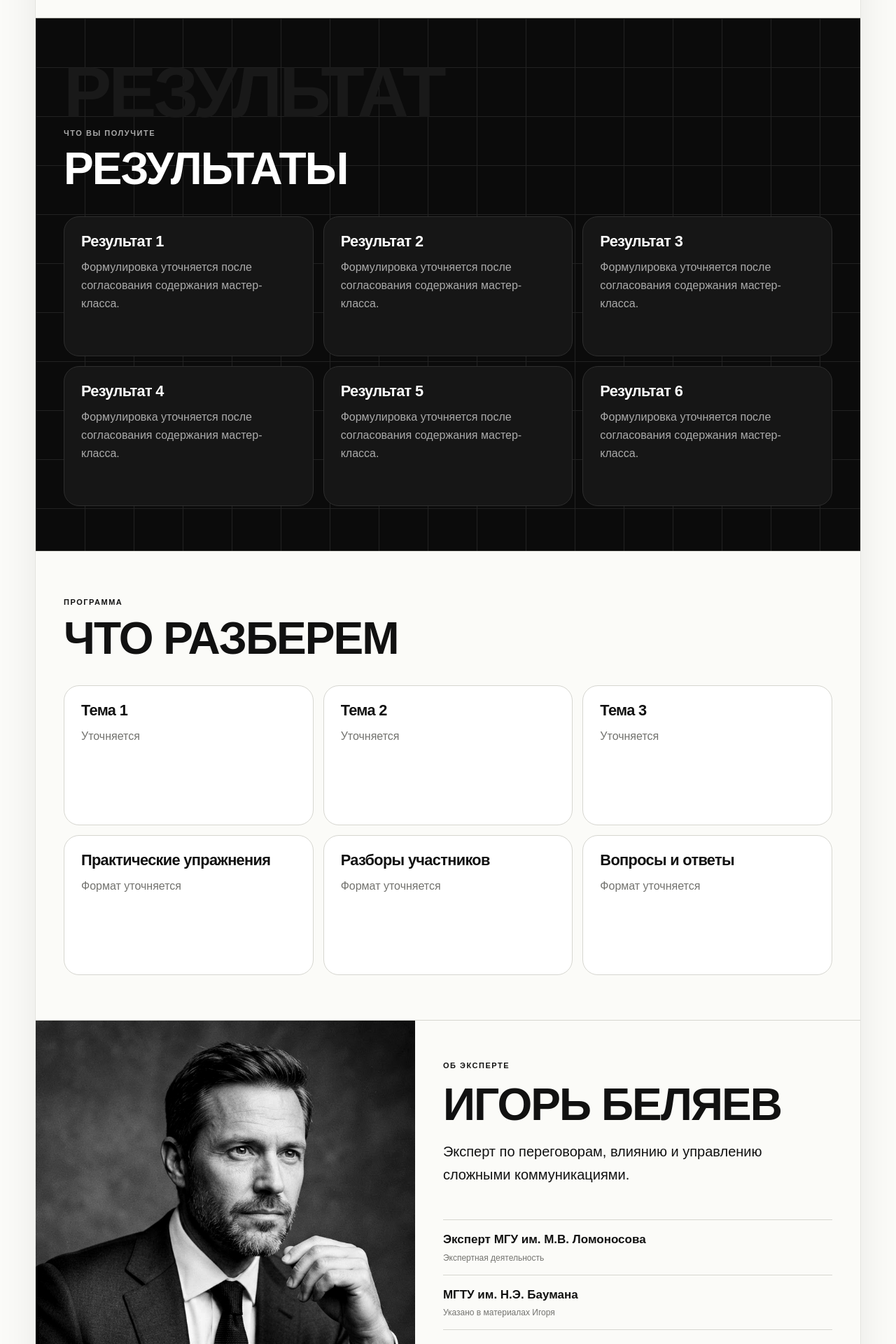
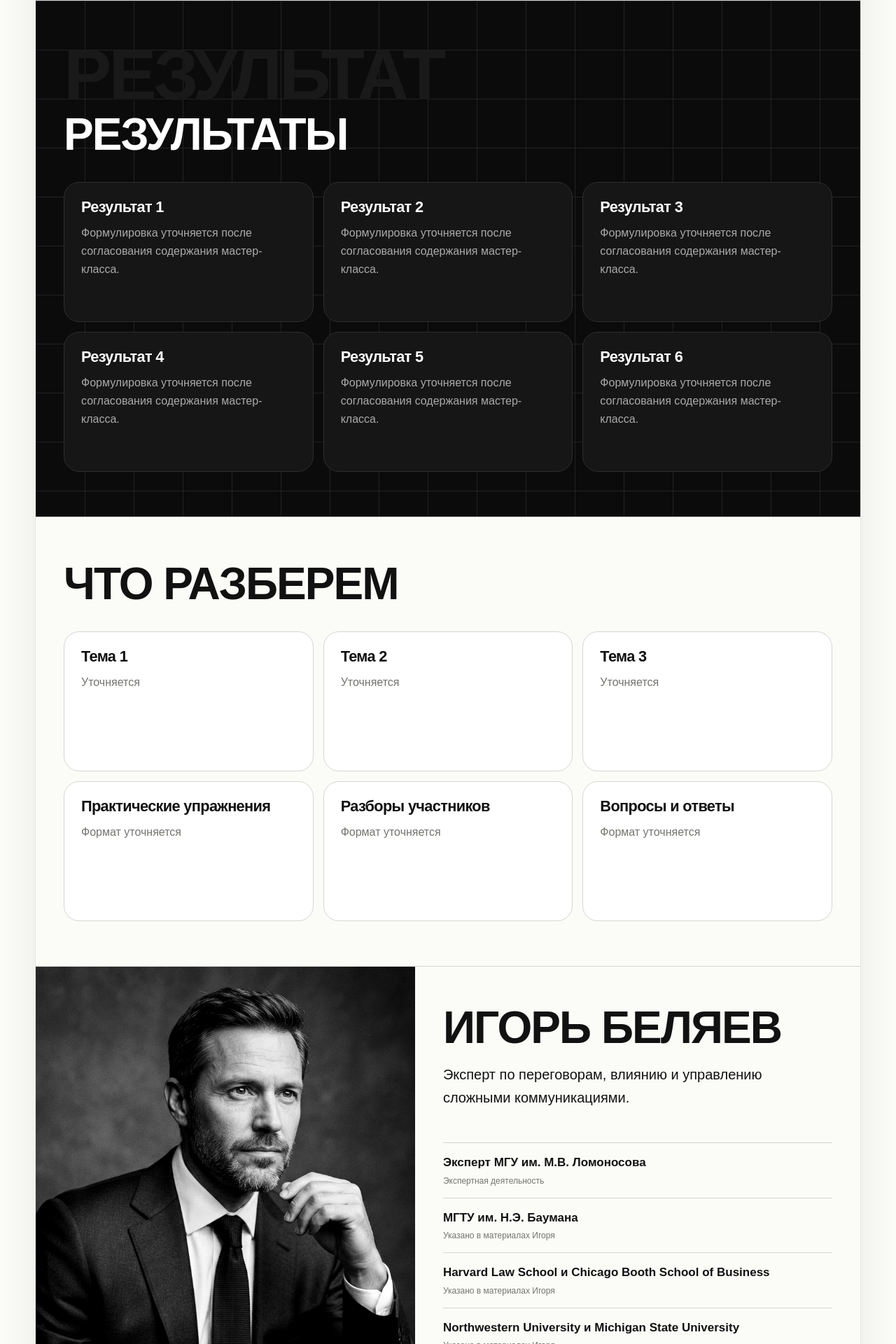
Before and after one commit to egorundr/igor-belyaev, a Next.js app: page /master in a window 1280 px wide. Shown: the part 1505-3425 px from the top of the page at 70% size. Built offline with nearby package versions, Linux system fonts and the light colour scheme.

Commit message:
refactor: streamline section headers and remove redundant text

```diff
--- a/app/master/page.tsx
+++ b/app/master/page.tsx
@@ -149,7 +149,6 @@ export default function MasterPage() {
           >
             ПЕРЕГОВОРЫ
           </span>
-          <p className={`mt-2 ${kicker}`}>Для кого подходит мастер-класс</p>
           <h2 className={`mt-3 ${sectionTitle}`}>Для кого</h2>
           <div className="mt-9 grid grid-cols-1 gap-3.5 sm:grid-cols-2 lg:grid-cols-3">
             {audience.map((item) => (
@@ -179,7 +178,6 @@ export default function MasterPage() {
           >
             РЕЗУЛЬТАТ
           </span>
-          <p className={`mt-2 ${kicker} text-[#aaaaaa]`}>Что вы получите</p>
           <h2 className={`mt-3 ${sectionTitle}`}>Результаты</h2>
           <div className="mt-9 grid grid-cols-1 gap-3.5 sm:grid-cols-2 lg:grid-cols-3">
             {results.map((item) => (
@@ -196,8 +194,7 @@ export default function MasterPage() {
 
         {/* Программа */}
         <section className="border-b border-line px-6 py-16 sm:px-10">
-          <p className={kicker}>Программа</p>
-          <h2 className={`mt-3 ${sectionTitle}`}>Что разберем</h2>
+          <h2 className={sectionTitle}>Что разберем</h2>
           <div className="mt-9 grid grid-cols-1 gap-3.5 sm:grid-cols-2 lg:grid-cols-3">
             {program.map((item) => (
               <div
@@ -225,8 +222,7 @@ export default function MasterPage() {
           </div>
           <div className="flex flex-col justify-between gap-8 px-6 py-12 sm:px-10 lg:py-14">
             <div>
-              <p className={kicker}>Об эксперте</p>
-              <h2 className="mt-4 text-[clamp(2.5rem,5vw,4rem)] font-black uppercase leading-[0.98] tracking-[-0.03em]">
+              <h2 className="text-[clamp(2.5rem,5vw,4rem)] font-black uppercase leading-[0.98] tracking-[-0.03em]">
                 Игорь Беляев
               </h2>
               <p className="mt-5 max-w-[46ch] text-lg leading-relaxed text-charcoal sm:text-xl">
@@ -251,8 +247,7 @@ export default function MasterPage() {
 
         {/* Кейсы */}
         <section className="border-b border-line px-6 py-16 sm:px-10">
-          <p className={kicker}>Кейсы клиентов</p>
-          <h2 className={`mt-3 ${sectionTitle}`}>Кейсы</h2>
+          <h2 className={sectionTitle}>Кейсы</h2>
           <div className="mt-10 grid grid-cols-1 border-t border-line lg:grid-cols-3">
             {cases.map((item) => (
               <div
@@ -275,8 +270,7 @@ export default function MasterPage() {
         >
           <div className="grid grid-cols-1 items-end gap-10 lg:grid-cols-[1.2fr_0.8fr]">
             <div>
-              <p className={kicker}>Участие</p>
-              <h2 className={`mt-3 ${sectionTitle}`}>Стоимость и формат</h2>
+              <h2 className={sectionTitle}>Стоимость и формат</h2>
               <p className="mt-5 max-w-[52ch] text-lg leading-relaxed text-[#aaaaaa]">
                 Дата, время, длительность, наличие записи и срок доступа уточняются.
               </p>
@@ -298,8 +292,7 @@ export default function MasterPage() {
 
         {/* Вопросы */}
         <section className="border-b border-line px-6 py-16 sm:px-10">
-          <p className={kicker}>Частые вопросы</p>
-          <h2 className={`mt-3 mb-6 ${sectionTitle}`}>Вопросы</h2>
+          <h2 className={`mb-6 ${sectionTitle}`}>Вопросы</h2>
           <div>
             {faq.map((question) => (
               <details
--- a/app/page.tsx
+++ b/app/page.tsx
@@ -33,17 +33,13 @@ export default function Page() {
             </div>
 
             <div>
-              <p className="text-[11px] font-black uppercase tracking-[0.14em]">
-                После прочтения гайда вы получите
-              </p>
-              <div className="mt-5 grid grid-cols-1 border-t border-line sm:grid-cols-3">
+              <div className="grid grid-cols-1 border-t border-line sm:grid-cols-3">
                 {outcomes.map((outcome, index) => (
                   <div
                     key={index}
                     className="border-b border-line py-4 sm:border-b-0 sm:border-r sm:py-5 sm:pr-4 sm:last:border-r-0 sm:[&:not(:first-child)]:pl-4 sm:first:pr-4"
                   >
-                    <span className="text-[11px] text-subtle">Результат</span>
-                    <strong className="mt-2 block text-lg font-bold leading-snug">{outcome}</strong>
+                    <strong className="block text-lg font-bold leading-snug">{outcome}</strong>
                   </div>
                 ))}
               </div>
```
